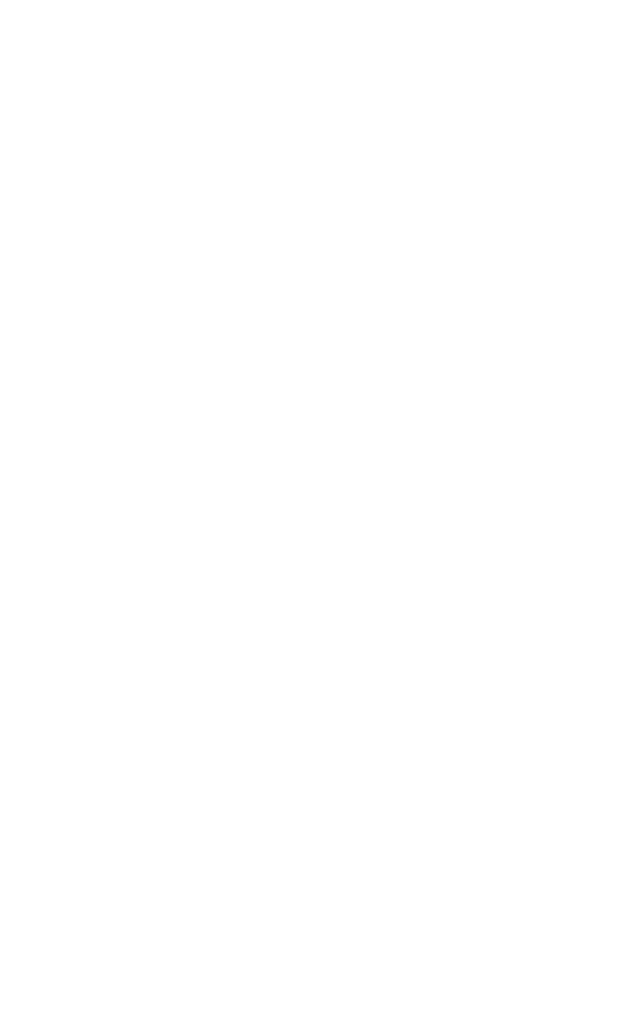
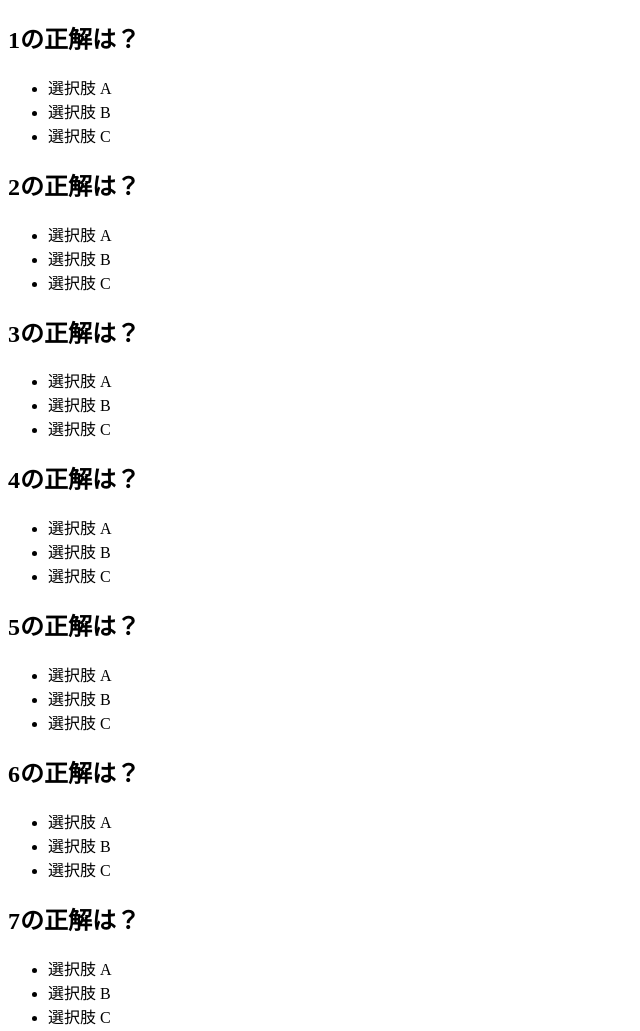
Before and after one commit to deru0u0/A-multiple-choice-quiz-with-three-options, a plain HTML site: page index.html in a window 1280 px wide. Shown: the top 1031 px of the page, without its empty margins (0-640 px from the left). Before the commit the page ends 800 px from the top, so only its background shows below. Drawn offline with Linux system fonts and the light colour scheme.

Commit message:
ドットインストール三択クイズのJavaScript実装

```diff
--- a/index.html
+++ b/index.html
@@ -3,9 +3,21 @@
 <head>
     <meta charset="UTF-8">
     <meta name="viewport" content="width=device-width, initial-scale=1.0">
+    <link rel="stylesheet" href="./style.css">
     <title>Document</title>
 </head>
 <body>
+    <main>
+        <h2></h2>
+        <section>
+            <!-- <h2></h2>
+            <ul>
+                <li class="correct">選択肢 A</li>
+                <li class="wrong">選択肢 A</li>
+                <li class="wrong">選択肢 A</li>
+            </ul> -->
+        </section>
+    </main>
     <script src="./main.js"></script>
 </body>
 </html>
--- a/main.js
+++ b/main.js
@@ -0,0 +1,70 @@
+'use strict';
+{
+    function render(quiz) {
+        const main = document.querySelector('main');
+        const section = document.createElement('section');
+        const ul = document.createElement('ul');
+
+        const li0 = document.createElement('li');
+        li0.addEventListener('click',()=> {
+            if ( quiz[4] === 0 ) {
+                li0.classList.add('correct');
+            } else {
+                li0.classList.add('wrong');
+            }
+        });
+        li0.textContent = quiz[1];
+
+        const li1 = document.createElement('li');
+        li1.addEventListener('click',()=> {
+            if ( quiz[4] === 1 ) {
+                li1.classList.add('correct');
+            } else {
+                li1.classList.add('wrong');
+            }
+        });
+        li1.textContent = quiz[2];
+
+       const li2 = document.createElement('li');
+        li2.addEventListener('click',()=> {
+            if ( quiz[4] === 2 ) {
+                li2.classList.add('correct');
+            } else {
+                li2.classList.add('wrong');
+            }
+        });
+        li2.textContent = quiz[3];
+
+
+        const h2 = document.createElement('h2');
+        h2.textContent = quiz[0];
+        ul.appendChild(li0);
+        ul.appendChild(li1);
+        ul.appendChild(li2);
+
+
+
+        section.appendChild(h2);
+        section.appendChild(ul);
+        main.appendChild(section);
+
+
+    }
+    // const quiz = ['1の正解は？', '選択肢 A', '選択肢 B', '選択肢 C', 0];
+    const quizzes = [
+        ['1の正解は？', '選択肢 A', '選択肢 B', '選択肢 C', 0],
+        ['2の正解は？', '選択肢 A', '選択肢 B', '選択肢 C', 1],
+        ['3の正解は？', '選択肢 A', '選択肢 B', '選択肢 C', 2],
+        ['4の正解は？', '選択肢 A', '選択肢 B', '選択肢 C', 2],
+        ['5の正解は？', '選択肢 A', '選択肢 B', '選択肢 C', 3],
+        ['6の正解は？', '選択肢 A', '選択肢 B', '選択肢 C', 2],
+        ['7の正解は？', '選択肢 A', '選択肢 B', '選択肢 C', 1],
+        ['8の正解は？', '選択肢 A', '選択肢 B', '選択肢 C', 3],
+        ['9の正解は？', '選択肢 A', '選択肢 B', '選択肢 C', 1],
+        ['10の正解は？', '選択肢 A', '選択肢 B', '選択肢 C',2],
+    ]
+
+    quizzes.forEach((value)=> {
+        render(value);
+    });
+}
```
Also changed, not shown: style.css (added).
